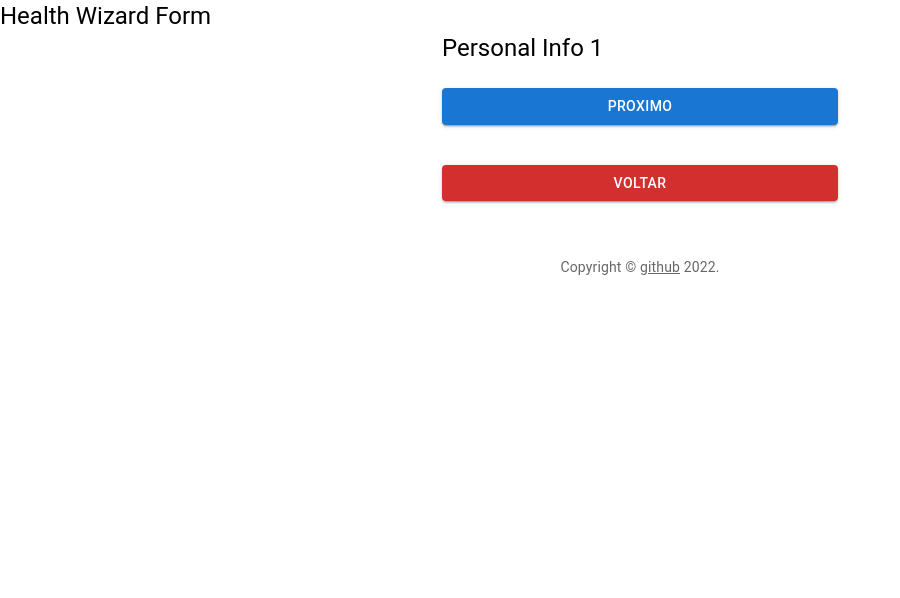
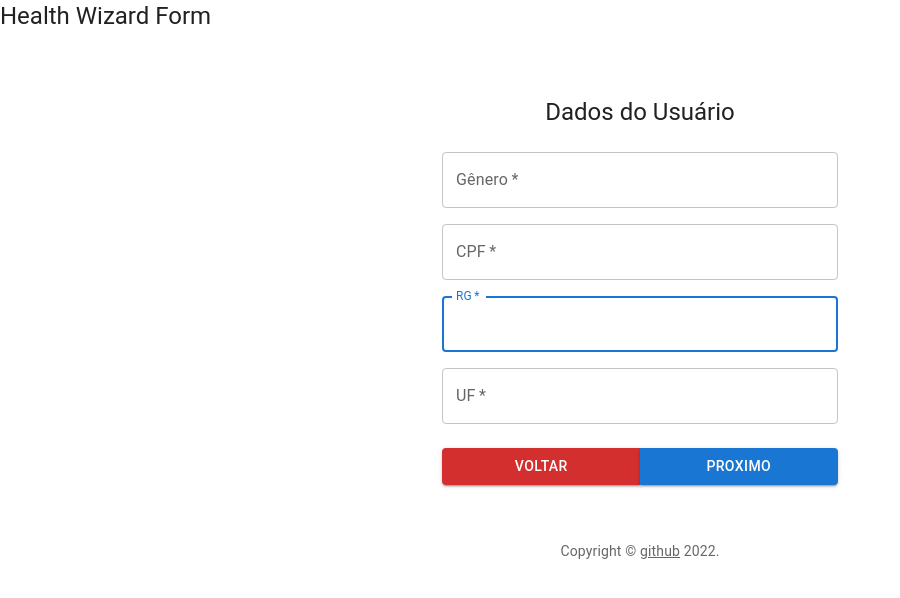
Before and after one commit to edermotasantos/health-wizard-form, a React (Create React App) app: page / in a window 1280 px wide. Both pictures are taken after a click on the button "PROXIMO". Shown: the top 598 px of the page, without its empty margins (0-900 px from the left). Built offline with nearby package versions, Linux system fonts and the light colour scheme.

Commit message:
feat: renderiza fromulario de PersonalInfo1

```diff
--- a/src/components/PersonalInfo1.jsx
+++ b/src/components/PersonalInfo1.jsx
@@ -1,24 +1,124 @@
-import React from 'react';
+import React, { useContext } from 'react';
+import CssBaseline from '@mui/material/CssBaseline';
+import TextField from '@mui/material/TextField';
+import Grid from '@mui/material/Grid';
+import Box from '@mui/material/Box';
 import Typography from '@mui/material/Typography';
-import Box from '@mui/material/Box';
+import Container from '@mui/material/Container';
+import { createTheme, ThemeProvider } from '@mui/material/styles';
+import { ButtonGroup } from '@mui/material';
+import FormContext from '../context/FormContext';
+import Copyright from './Copyright';
 import Next from './Next';
-import { createTheme, ThemeProvider } from '@mui/material/styles';
-import Container from '@mui/material/Container';
-import Copyright from './Copyright';
 import Previous from './Previous';
 
 const theme = createTheme();
 
 function PersonalInfo1() {
+  const { newForm, setNewForm } = useContext(FormContext);
+  const { setCountField } = useContext(FormContext);
+
+  const count = () => setCountField((prevState) => prevState + 1);
+
+  const {
+    gender,
+    cpf,
+    rg,
+    rg_uf,
+  } = newForm;
+
+  const handleChange = ({ target: { value, name } }) => {
+    count();
+    setNewForm((prevState) => ({
+      ...prevState,
+      [name]: value,
+    }));
+  };
+
   return (
     <ThemeProvider theme={theme}>
       <Container component="main" maxWidth="xs">
-        <Box>
-          <Typography component="h5" variant="h5">
-            Personal Info 1
+        <CssBaseline />
+        <Box
+          sx={{
+            marginTop: 8,
+            display: 'flex',
+            flexDirection: 'column',
+            alignItems: 'center',
+          }}
+        >
+          <Typography component="h1" variant="h5">
+            Dados do Usuário
           </Typography>
-          <Next />
-          <Previous />
+          <Box component="div" sx={{ mt: 3 }}>
+            <Grid container spacing={2}>
+              <Grid item xs={12}>
+                <TextField
+                  autoComplete="given-gender"
+                  name="gender"
+                  required
+                  fullWidth
+                  id="gender"
+                  label="Gênero"
+                  autoFocus
+                  value={gender}
+                  onChange={(e) => {
+                    handleChange(e);
+                  }}
+                />
+              </Grid>
+              <Grid item xs={12}>
+                <TextField
+                  required
+                  fullWidth
+                  id="cpf"
+                  label="CPF"
+                  name="cpf"
+                  autoComplete="given-cpf"
+                  value={cpf}
+                  onChange={(e) => {
+                    handleChange(e);
+                  }}
+                />
+              </Grid>
+              <Grid item xs={12}>
+                <TextField
+                  autoComplete="given-rg"
+                  name="rg"
+                  required
+                  fullWidth
+                  id="rg"
+                  label="RG"
+                  autoFocus
+                  value={rg}
+                  onChange={(e) => {
+                    handleChange(e);
+                  }}
+                />
+              </Grid>
+              <Grid item xs={12}>
+                <TextField
+                  required
+                  fullWidth
+                  id="rg_uf"
+                  label="UF"
+                  name="rg_uf"
+                  autoComplete="given-rg_uf"
+                  value={rg_uf}
+                  onChange={(e) => {
+                    handleChange(e);
+                  }}
+                />
+              </Grid>
+            </Grid>
+            <ButtonGroup
+              orientation="horizontal"
+              fullWidth
+            >
+              <Previous />
+              <Next />
+            </ButtonGroup>
+          </Box>
         </Box>
         <Copyright sx={{ mt: 5 }} />
       </Container>
```
